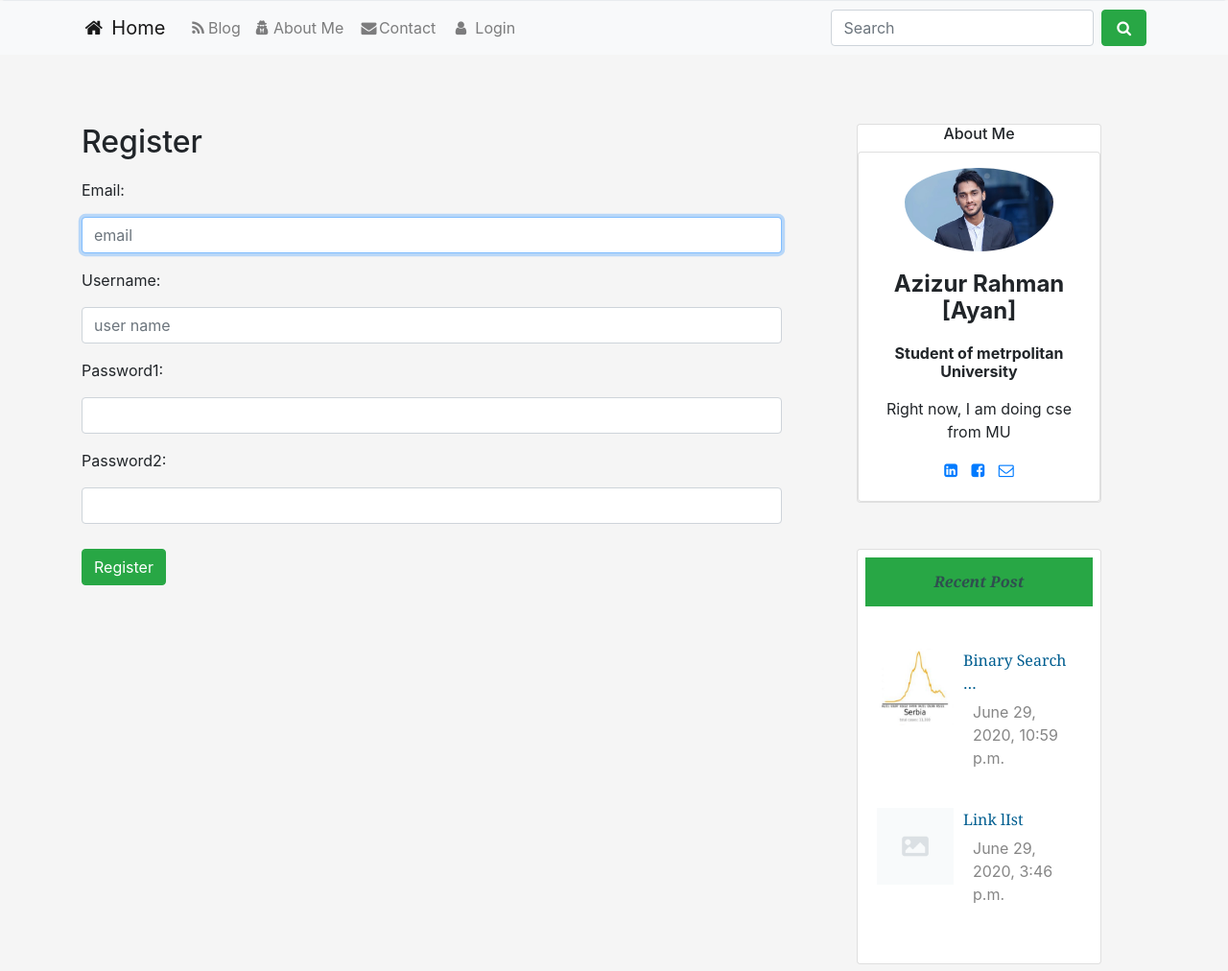
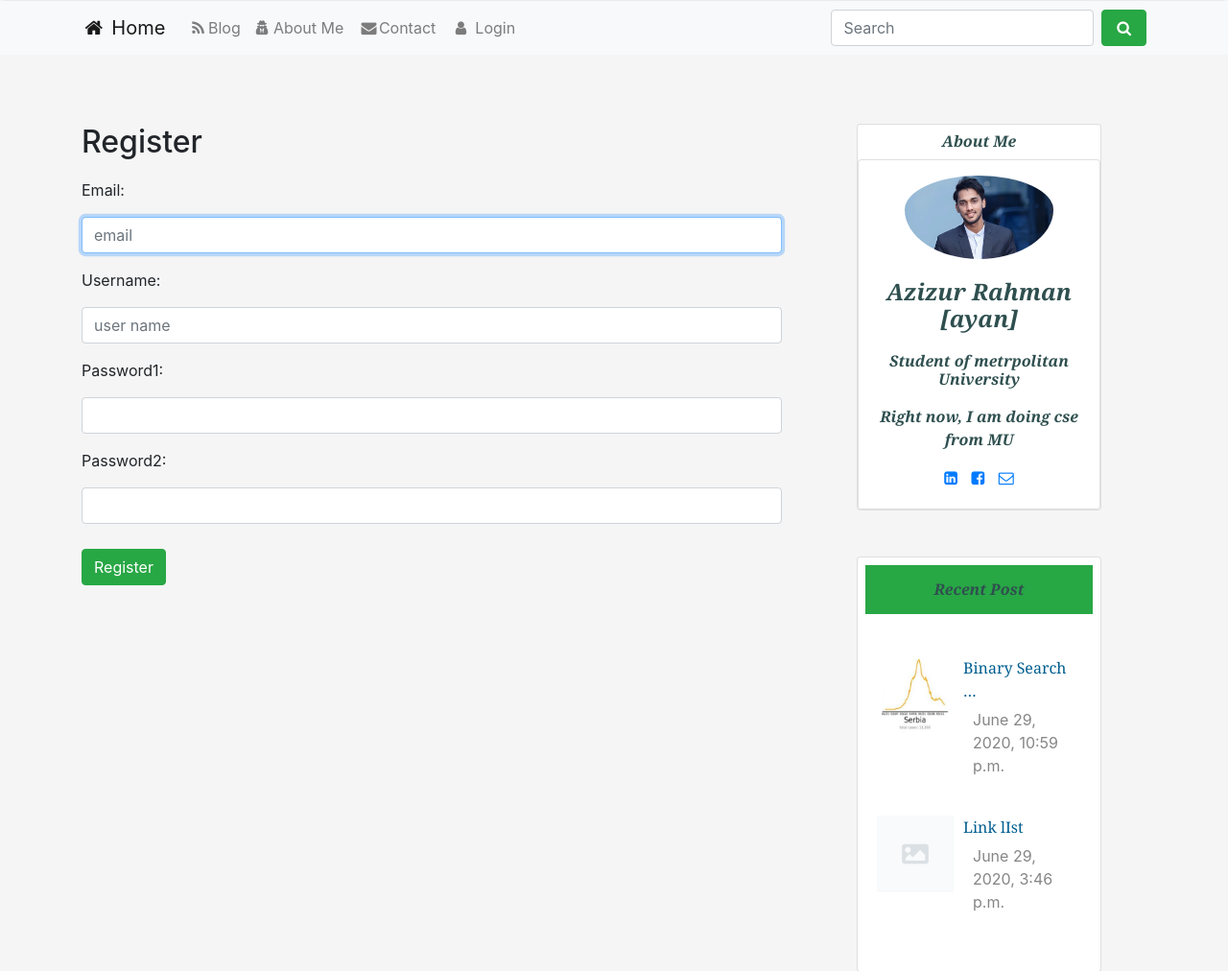
Before and after one commit to ayanchyaziz123/azizchy, a Django app: page /user/userSignUp/ in a window 1280 px wide. Shown: the part 299-1311 px from the top of the page at 96% size. Run offline with Django 3.2, Linux system fonts and the light colour scheme; data comes from the database, SQL or seed files in the repository; both versions use the stored data as it was after the commit; some libraries are stand-ins or nearby versions.

Commit message:
complete website

```diff
--- a/templates/signUp.html
+++ b/templates/signUp.html
@@ -48,7 +48,7 @@
             <!--about me-->
 
           <div class="card text-center ">
-                    <h6>About Me</h6>
+                    <h6 id="heading" class="mt-2">About Me</h6>
 <div class="card card-cascade">
 
   <!-- Card image -->
@@ -63,11 +63,11 @@
   <div class="card-body card-body-cascade text-center">
 
     <!-- Title -->
-    <h4 class="card-title"><strong>Azizur Rahman [Ayan]</strong></h4>
+    <h4 class="card-title" id="heading" ><strong>Azizur Rahman [ayan]</strong></h4>
     <!-- Subtitle -->
-    <h6 class="font-weight-bold indigo-text py-2">Student of metrpolitan University</h6>
+    <h6 class="font-weight-bold indigo-text py-2" id="heading" >Student of metrpolitan University</h6>
     <!-- Text -->
-    <p class="card-text">Right now, I am doing cse from MU
+    <p class="card-text" id="heading" >Right now, I am doing cse from MU
     </p>
 
     <!-- Facebook -->
```
Also changed, not shown: templates/search.html (+8 -3 lines), db.sqlite3.
